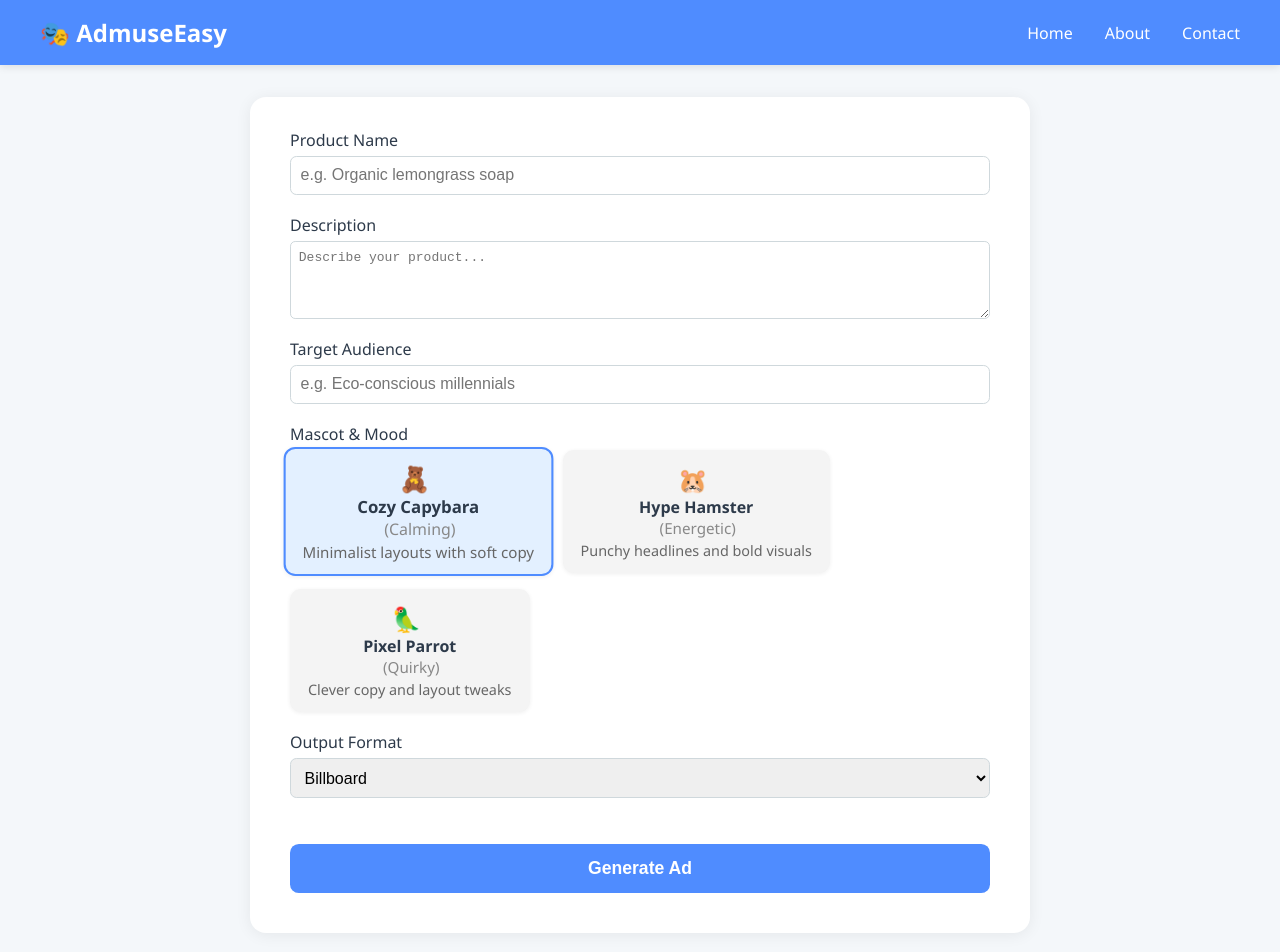
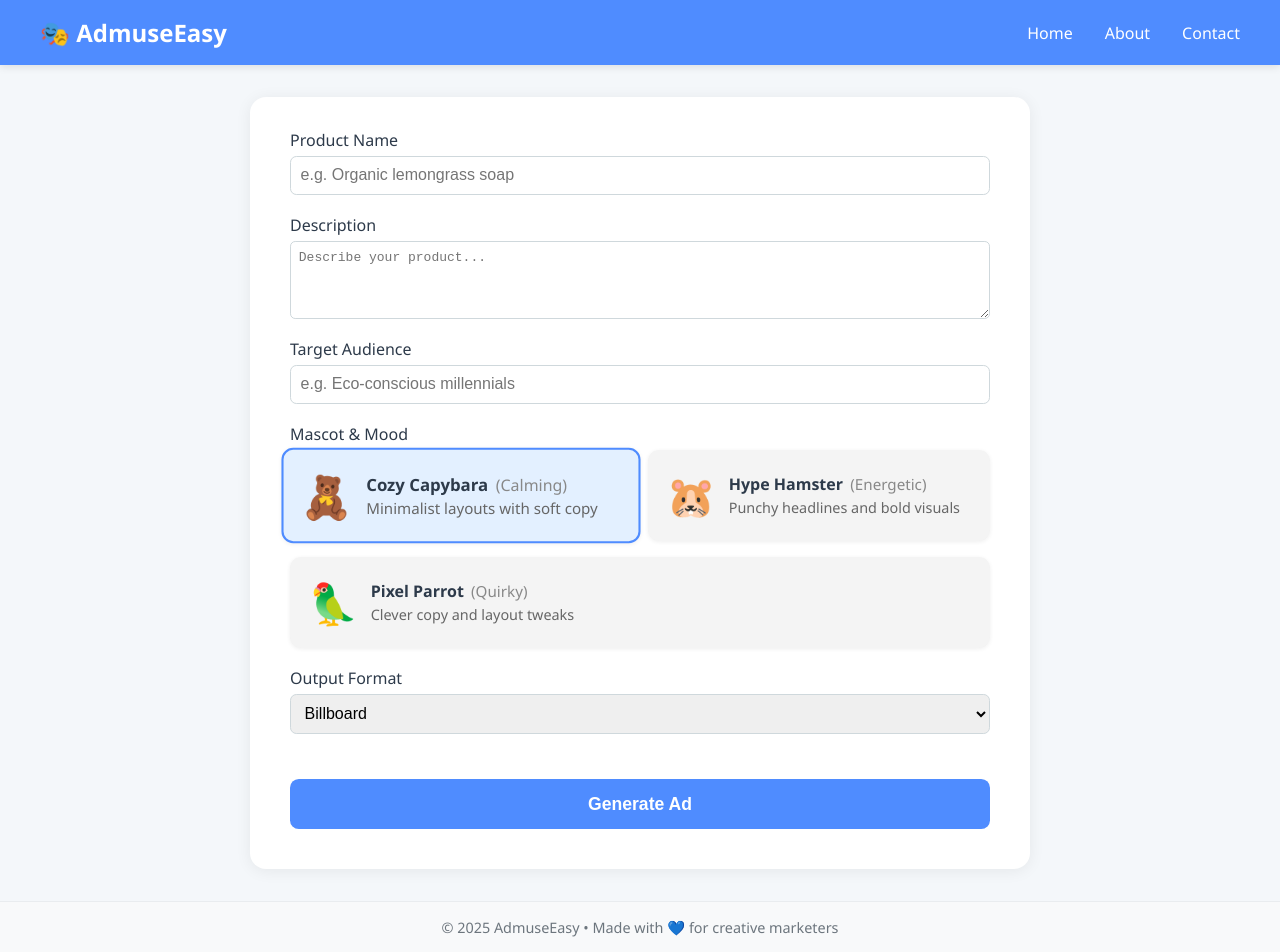
Before and after one commit to nuwnian/AdmuseEasy, a React (Create React App) app in the folder client/: page / in a window 1280 px wide. Shown: the top 952 px of the page. Built offline with nearby package versions, Linux system fonts and the light colour scheme.

Commit message:
Add compact footer, horizontal mascot cards with animations

```diff
--- a/client/src/App.css
+++ b/client/src/App.css
@@ -146,16 +146,25 @@ body {
 .mascot-options label {
   background: #f4f4f4;
   border-radius: 0.7em;
-  padding: 0.7em 1em;
+  padding: 1em;
   cursor: pointer;
   border: 2px solid transparent;
-  min-width: 140px;
-  transition: border 0.2s, transform 0.3s;
+  flex: 1;
+  min-width: 200px;
+  transition: all 0.3s ease;
+  display: flex;
+  flex-direction: row;
+  align-items: center;
+  gap: 0.8em;
+  box-shadow: 0 1px 4px #0001;
+  animation: mascot-in 0.7s ease;
+}
+
+.mascot-info {
   display: flex;
   flex-direction: column;
-  align-items: center;
-  box-shadow: 0 1px 4px #0001;
-  animation: mascot-in 0.7s ease;
+  align-items: flex-start;
+  text-align: left;
 }
 
 .mascot-options label.selected {
@@ -169,8 +178,26 @@ body {
 }
 
 .mascot-options .emoji {
-  font-size: 1.5em;
-  margin-right: 0.3em;
+  font-size: 2.5em;
+  animation: bounce 2s infinite;
+  transition: transform 0.3s ease;
+}
+
+.mascot-options label:hover .emoji {
+  transform: scale(1.1);
+  animation: wave 0.6s ease-in-out;
+}
+
+@keyframes bounce {
+  0%, 20%, 50%, 80%, 100% { transform: translateY(0); }
+  40% { transform: translateY(-5px); }
+  60% { transform: translateY(-3px); }
+}
+
+@keyframes wave {
+  0%, 100% { transform: rotate(0deg) scale(1.1); }
+  25% { transform: rotate(-10deg) scale(1.1); }
+  75% { transform: rotate(10deg) scale(1.1); }
 }
 
 .mascot-options .mood {
@@ -249,3 +276,18 @@ body {
 .ad-copy h3 {
   margin-top: 0;
 }
+
+/* Footer */
+.footer {
+  background: #f8f9fa;
+  text-align: center;
+  padding: 1rem;
+  margin-top: 2rem;
+  border-top: 1px solid #e9ecef;
+  font-size: 0.9rem;
+  color: #6c757d;
+}
+
+.footer p {
+  margin: 0;
+}
--- a/client/src/App.js
+++ b/client/src/App.js
@@ -83,8 +83,11 @@ function App() {
             {mascots.map(m => (
               <label key={m.key} className={mascot === m.key ? 'selected' : ''}>
                 <input type="radio" name="mascot" value={m.key} checked={mascot === m.key} onChange={() => setMascot(m.key)} />
-                <span className="emoji">{m.emoji}</span> <b>{m.name}</b> <span className="mood">({m.mood})</span>
-                <div className="desc">{m.description}</div>
+                <span className="emoji">{m.emoji}</span>
+                <div className="mascot-info">
+                  <div><b>{m.name}</b> <span className="mood">({m.mood})</span></div>
+                  <div className="desc">{m.description}</div>
+                </div>
               </label>
             ))}
           </div>
@@ -122,6 +125,11 @@ function App() {
         </div>
       )}
       </div>
+
+      {/* Footer */}
+      <footer className="footer">
+        <p>© 2025 AdmuseEasy • Made with 💙 for creative marketers</p>
+      </footer>
     </div>
   );
 }
```
